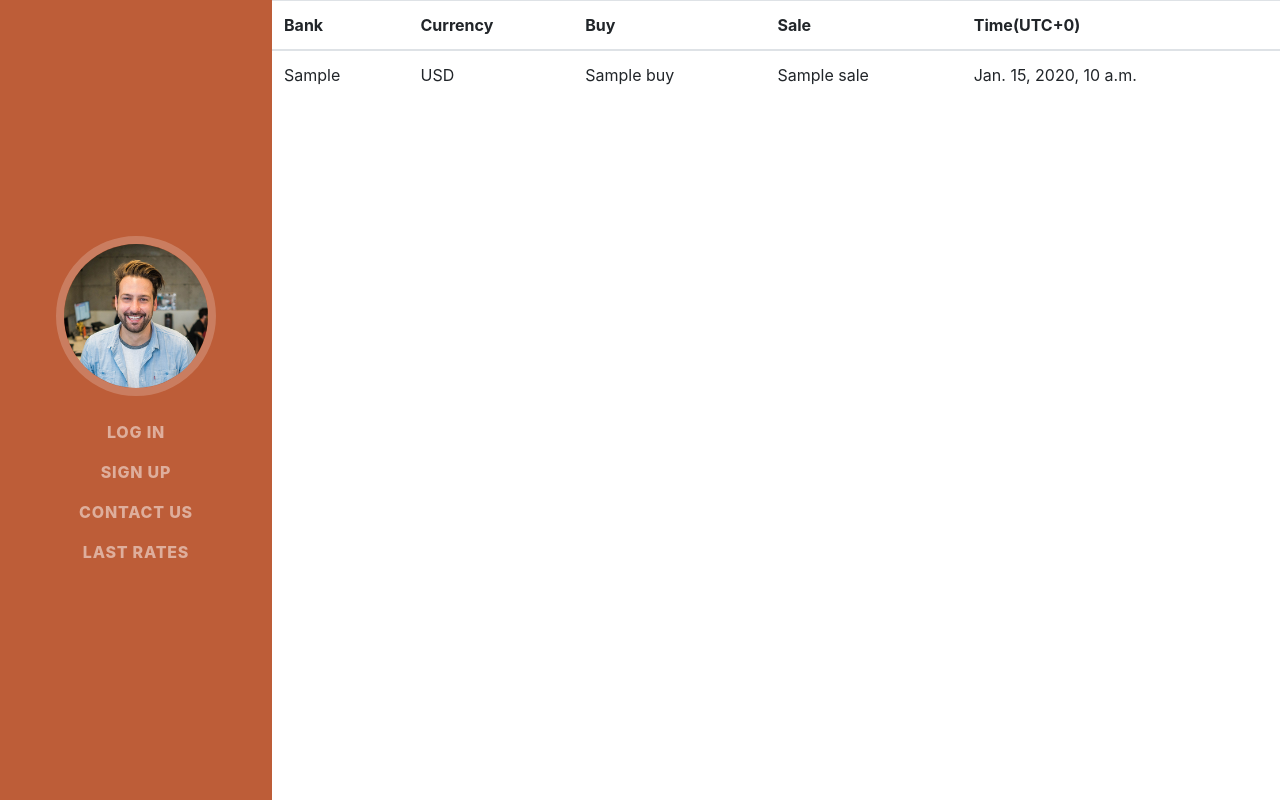
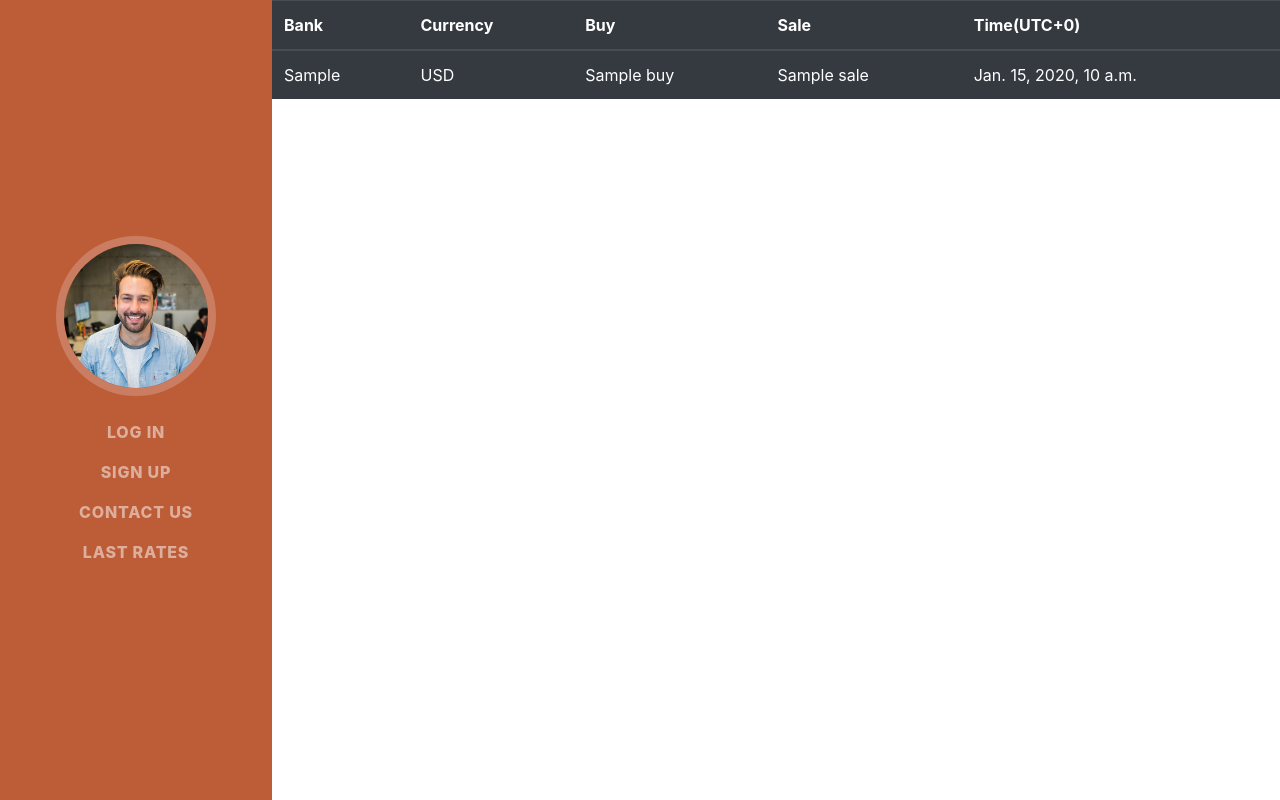
Before and after one commit to amediantsev/currency_exchange, a Django app: template src/account/templates/last-rates.html in a window 1280 px wide. Run offline with Django 3.2, Linux system fonts and the light colour scheme; the template is opened without the code that fills it: most values are stand-ins (such as "Sample title", 1, 10 or a date in 2020); some libraries are stand-ins or nearby versions; some web fonts are replaced.

Commit message:
redo table on dark theme

```diff
--- a/src/account/templates/last-rates.html
+++ b/src/account/templates/last-rates.html
@@ -5,7 +5,7 @@ Last rates
 {% endblock title %}
 
 {% block content %}
-<table class="table">
+<table class="table table-dark">
   <thead>
     <tr>
       <th scope="col">Bank</th>
--- a/src/account/views.py
+++ b/src/account/views.py
@@ -22,7 +22,7 @@ class MyProfile(generic.UpdateView):
     # def get_context_data(self, *args,  **kwargs):
     #     context = super().get_context_data(**kwargs)
     #     context['pk'] = self.request.user.id
-    #     context['current_user'] = int(self.request.path[-2])
+    #     context['current_user'] = int(self.request.path[2])
     #     return context
 
     # def form_valid(self, form):
```
